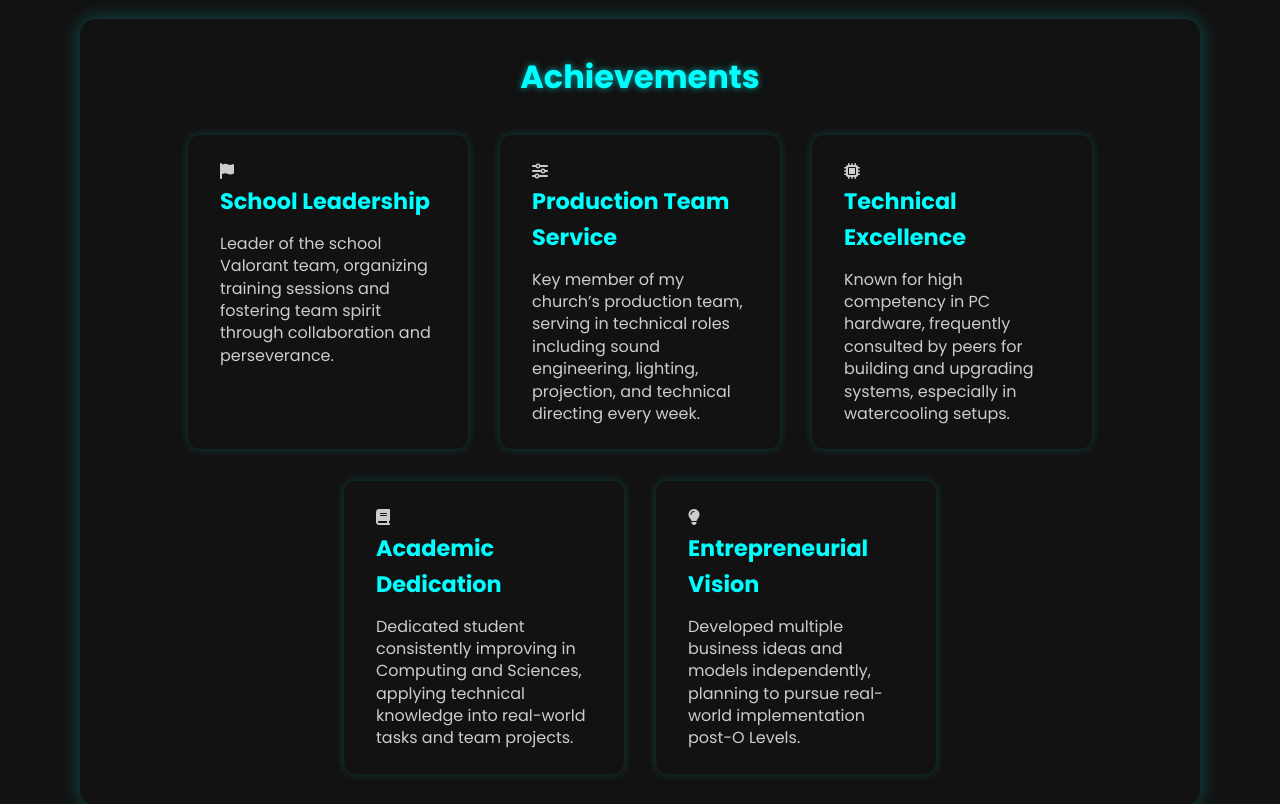
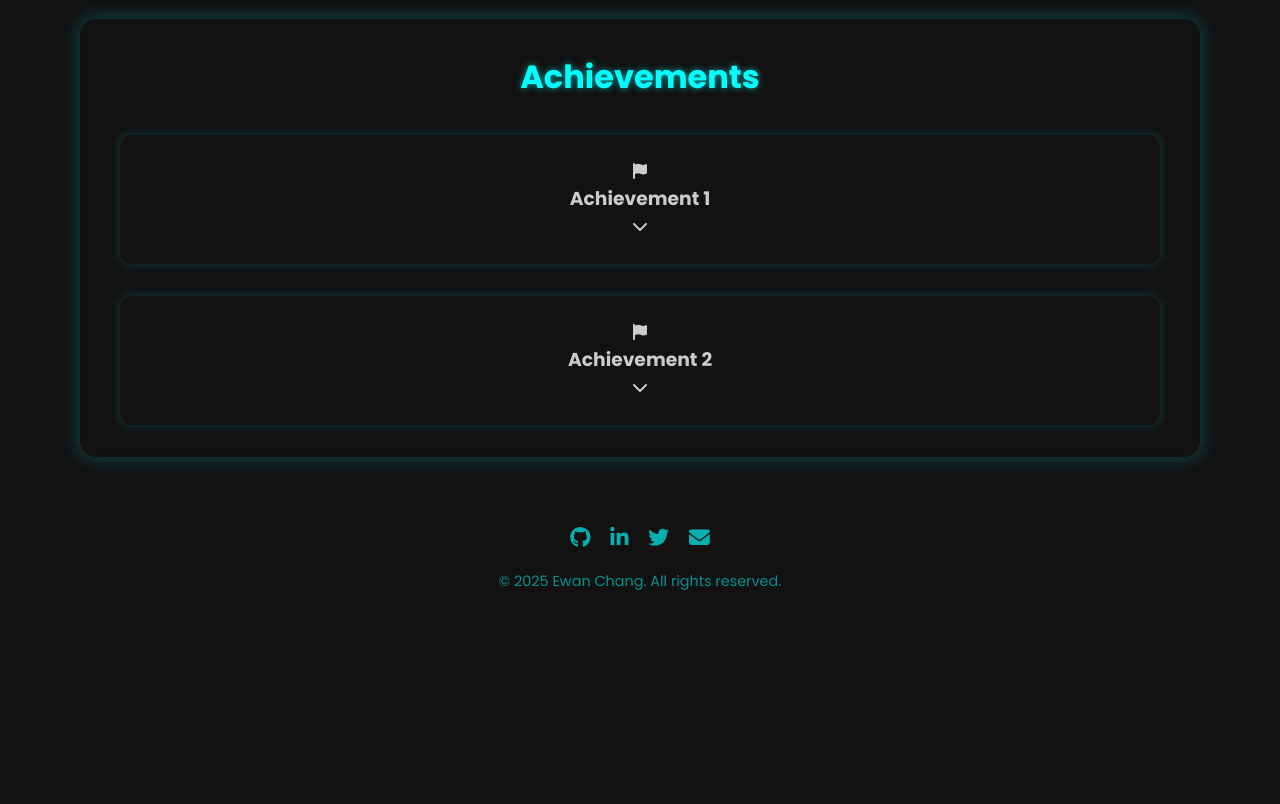
Before and after one commit to nawe69/nawe69.github.io, a plain HTML site: page achievements.html in a window 1280 px wide. Shown: the part 1100-1904 px from the top of the page. After the commit the page ends 1741 px from the top, so only its background shows below. Drawn offline with nearby package versions, Linux system fonts and the light colour scheme.

Commit message:
expandables

```diff
--- a/achievements.html
+++ b/achievements.html
@@ -99,55 +99,32 @@
             <div class="preview-section reveal">
                 <h2>Achievements</h2>
                 <div class="preview-grid">
-                    <div class="preview-cell">
+                    <div class="achievement-cell" onclick="this.classList.toggle('open')">
                         <i class="fas fa-flag"></i>
-                        <h3>School Leadership</h3>
-                        <p>
-                            Leader of the school Valorant team, organizing
-                            training sessions and fostering team spirit through
-                            collaboration and perseverance.
-                        </p>
+                        <h3>Achievement 1</h3>
+                        <i class="fas fa-chevron-down"></i>
+                        <div class="achievement-details">
+                            <p>
+                                Lorum ipsum dolor sit amet, consectetur adipiscing
+                                elit, sed do eiusmod tempor incididunt ut labore et
+                                dolore magna aliqua.
+                            </p>
+                            <img src="assets/images/placeholder.png">
+                        </div>
                     </div>
 
-                    <div class="preview-cell">
-                        <i class="fas fa-sliders-h"></i>
-                        <h3>Production Team Service</h3>
-                        <p>
-                            Key member of my church’s production team, serving
-                            in technical roles including sound engineering,
-                            lighting, projection, and technical directing every
-                            week.
-                        </p>
-                    </div>
-
-                    <div class="preview-cell">
-                        <i class="fas fa-microchip"></i>
-                        <h3>Technical Excellence</h3>
-                        <p>
-                            Known for high competency in PC hardware, frequently
-                            consulted by peers for building and upgrading
-                            systems, especially in watercooling setups.
-                        </p>
-                    </div>
-
-                    <div class="preview-cell">
-                        <i class="fas fa-book"></i>
-                        <h3>Academic Dedication</h3>
-                        <p>
-                            Dedicated student consistently improving in
-                            Computing and Sciences, applying technical knowledge
-                            into real-world tasks and team projects.
-                        </p>
-                    </div>
-
-                    <div class="preview-cell">
-                        <i class="fas fa-lightbulb"></i>
-                        <h3>Entrepreneurial Vision</h3>
-                        <p>
-                            Developed multiple business ideas and models
-                            independently, planning to pursue real-world
-                            implementation post-O Levels.
-                        </p>
+                    <div class="achievement-cell" onclick="this.classList.toggle('open')">
+                        <i class="fas fa-flag"></i>
+                        <h3>Achievement 2</h3>
+                        <i class="fas fa-chevron-down"></i>
+                        <div class="achievement-details">
+                            <p>
+                                Lorum ipsum dolor sit amet, consectetur adipiscing
+                                elit, sed do eiusmod tempor incididunt ut labore et
+                                dolore magna aliqua.
+                            </p>
+                            <img src="assets/images/placeholder.png">
+                        </div>
                     </div>
             </div>
         </main>
--- a/css/base/style.css
+++ b/css/base/style.css
@@ -239,6 +239,41 @@ header h1 {
     line-height: 1.4;
 }
 
+.achievement-cell {
+    border-radius: 12px;
+    padding: 1.5rem;
+    box-shadow: 0 0 10px #00ffff33;
+    transition: box-shadow 0.3s ease;
+    color: #ccc;
+    text-align: center;
+    cursor: pointer;
+}
+
+.achievement-details {
+    max-height: 0;
+    margin-top: 0rem;
+    visibility: hidden;
+    opacity: 0;
+    overflow: hidden;
+    transition: max-height 0.5s ease, opacity 0.5s ease;
+}
+
+.achievement-details img {
+    margin-top: 1rem;
+    height: auto;
+    border-radius: 20px;
+}
+
+.achievement-cell.open .fa-chevron-down {
+    opacity: 0;
+}
+
+.achievement-cell.open .achievement-details {
+    max-height: 500px;
+    visibility: visible;
+    opacity: 1;
+}
+
 /* === Circle Button === */
 .circle-btn {
     display: inline-flex;
```
